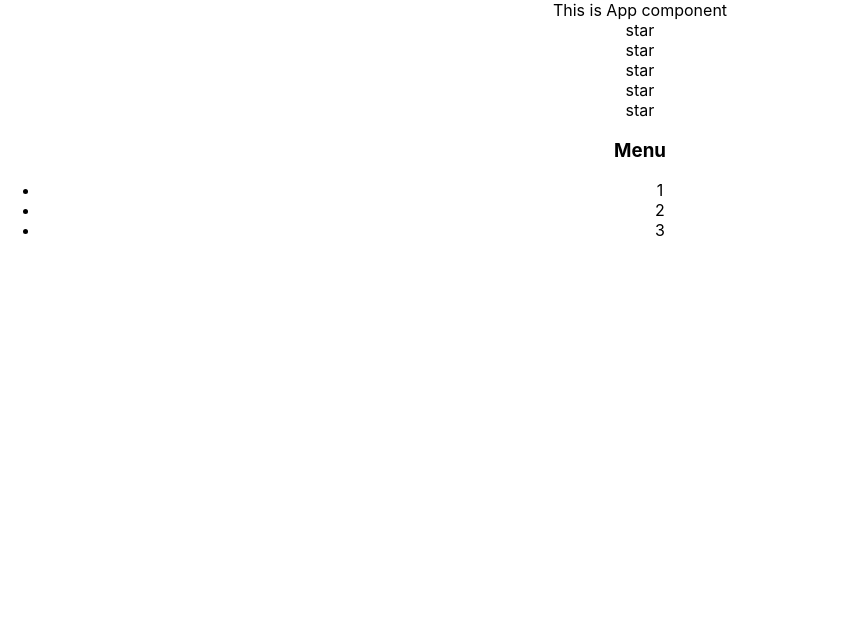
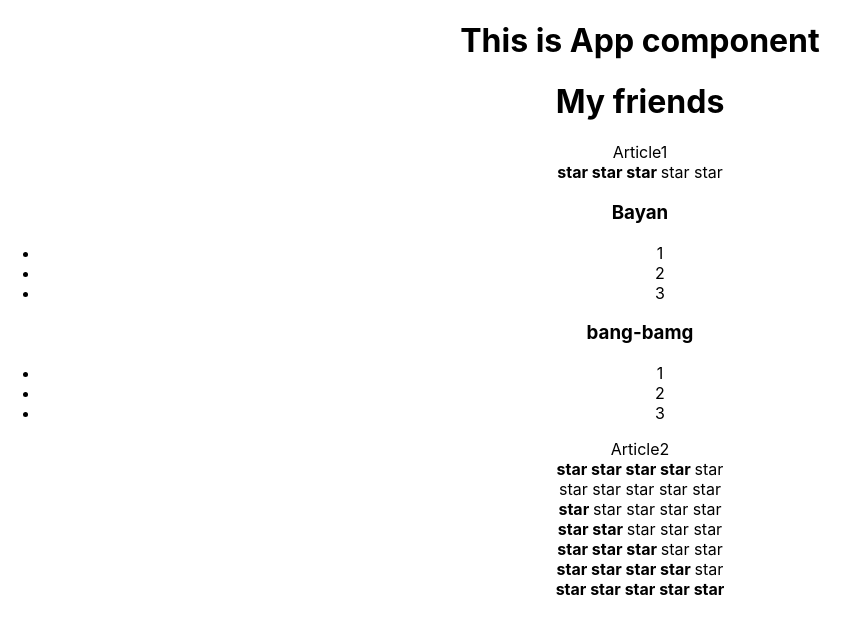
Before and after one commit to Vance051/incubator, a React (Create React App) app in the folder my-app/: page / in a window 1280 px wide. Shown: the top 634 px of the page, without its empty margins (0-860 px from the left). Built offline with nearby package versions, Linux system fonts and the light colour scheme.

Commit message:
complit 03 video lesson React кабзда как просто

```diff
--- a/my-app/src/App.tsx
+++ b/my-app/src/App.tsx
@@ -7,20 +7,29 @@ function App() {
     console.log('App render')
     return (
         <div className="App">
-            <AppTitle/>
-            <Rating/>
-            <Accordion/>
+            <PageTitle title={"This is App component"}/>
+            <PageTitle title={"My friends"}/>
+            Article1
+            <Rating value={3}/>
+            <Accordion title={'Bayan'}/>
+            <Accordion title={"bang-bamg"}/>
+            Article2
+            <Rating value={4}/>
+            <Rating value={0}/>
+            <Rating value={1}/>
+            <Rating value={2}/>
+            <Rating value={3}/>
+            <Rating value={4}/>
+            <Rating value={5}/>
         </div>
     );
 }
 
 
+function PageTitle(props: any) {
 
-
-function AppTitle() {
-    return <>This is App component</>
+    return <h1>{props.title}</h1>
 }
 
 
-
 export default App;
--- a/my-app/src/Components/Accordion/Accordion.tsx
+++ b/my-app/src/Components/Accordion/Accordion.tsx
@@ -1,18 +1,18 @@
 import React from "react";
 
-export function Accordion() {
+export function Accordion(props: any) {
     console.log('Accordion rendered')
     return (
         <div>
-            <AccordionTitle/>
+            <AccordionTitle title={props.title}/>
             <AccordionBody/>
 
         </div>
     ) }
 
-function AccordionTitle() {
+function AccordionTitle(props: any) {
     return (
-        <h3>Menu</h3>
+        <h3>{props.title}</h3>
     )
 }
 
--- a/my-app/src/Components/Rating/Rating.tsx
+++ b/my-app/src/Components/Rating/Rating.tsx
@@ -1,23 +1,85 @@
 import React from "react";
 
-export function Rating() {
+export function Rating(props: any) {
     console.log('Rating rendered')
+
+    if (props.value === 1) {
+        return (
+            <div>
+                <Star selected={true}/>
+                <Star selected={false}/>
+                <Star selected={false}/>
+                <Star selected={false}/>
+                <Star selected={false}/>
+            </div>
+        );
+    }
+    if (props.value === 2) {
+        return (
+            <div>
+                <Star selected={true}/>
+                <Star selected={true}/>
+                <Star selected={false}/>
+                <Star selected={false}/>
+                <Star selected={false}/>
+            </div>
+        );
+    }
+    if (props.value === 3) {
+        return (
+            <div>
+                <Star selected={true}/>
+                <Star selected={true}/>
+                <Star selected={true}/>
+                <Star selected={false}/>
+                <Star selected={false}/>
+            </div>
+        );
+    }
+    if (props.value === 4) {
+        return (
+            <div>
+                <Star selected={true}/>
+                <Star selected={true}/>
+                <Star selected={true}/>
+                <Star selected={true}/>
+                <Star selected={false}/>
+            </div>
+        );
+    }
+    if (props.value === 5) {
+        return (
+            <div>
+                <Star selected={true}/>
+                <Star selected={true}/>
+                <Star selected={true}/>
+                <Star selected={true}/>
+                <Star selected={true}/>
+            </div>
+        );
+    }
+
     return (
         <div>
-            <Star/>
-            <Star/>
-            <Star/>
-            <Star/>
-            <Star/>
+            <Star selected={false}/>
+            <Star selected={false}/>
+            <Star selected={false}/>
+            <Star selected={false}/>
+            <Star selected={false}/>
         </div>
     );
 }
 
-function Star() {
+function Star(props: any) {
+
+    if (props.selected === true) {
+        console.log('star rendered true')
+        return (
+            <span><b>star </b></span>
+        )
+    }
     console.log('star rendered')
     return (
-        <div>
-            <div>star</div>
-        </div>
+        <span>star </span>
     )
 }
```
